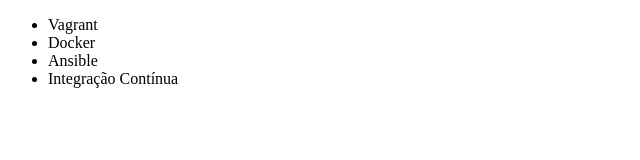
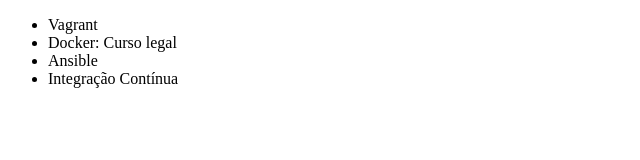
Before and after one commit to DaviHenriqueSantosCosta/Estudo, a plain HTML site: page index.html in a window 1280 px wide. Shown: the full height of the page, 0-640 px from the left. Drawn offline with Linux system fonts and the light colour scheme.

```diff
--- a/index.html
+++ b/index.html
@@ -7,7 +7,7 @@
 <body>
     <ul>
         <li>Vagrant</li>
-        <li>Docker</li>
+        <li>Docker: Curso legal</li>
         <li>Ansible</li>
         <li>Integração Contínua</li>
     </ul>
```
